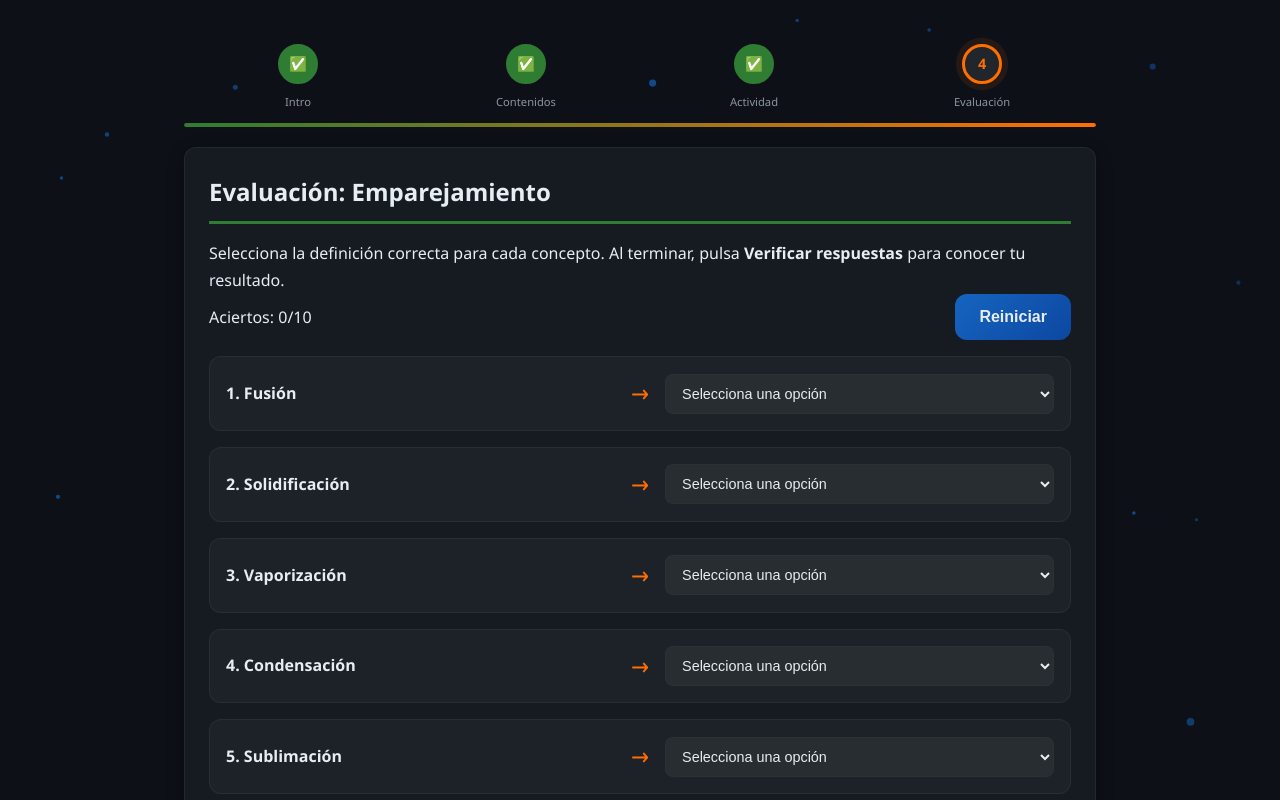
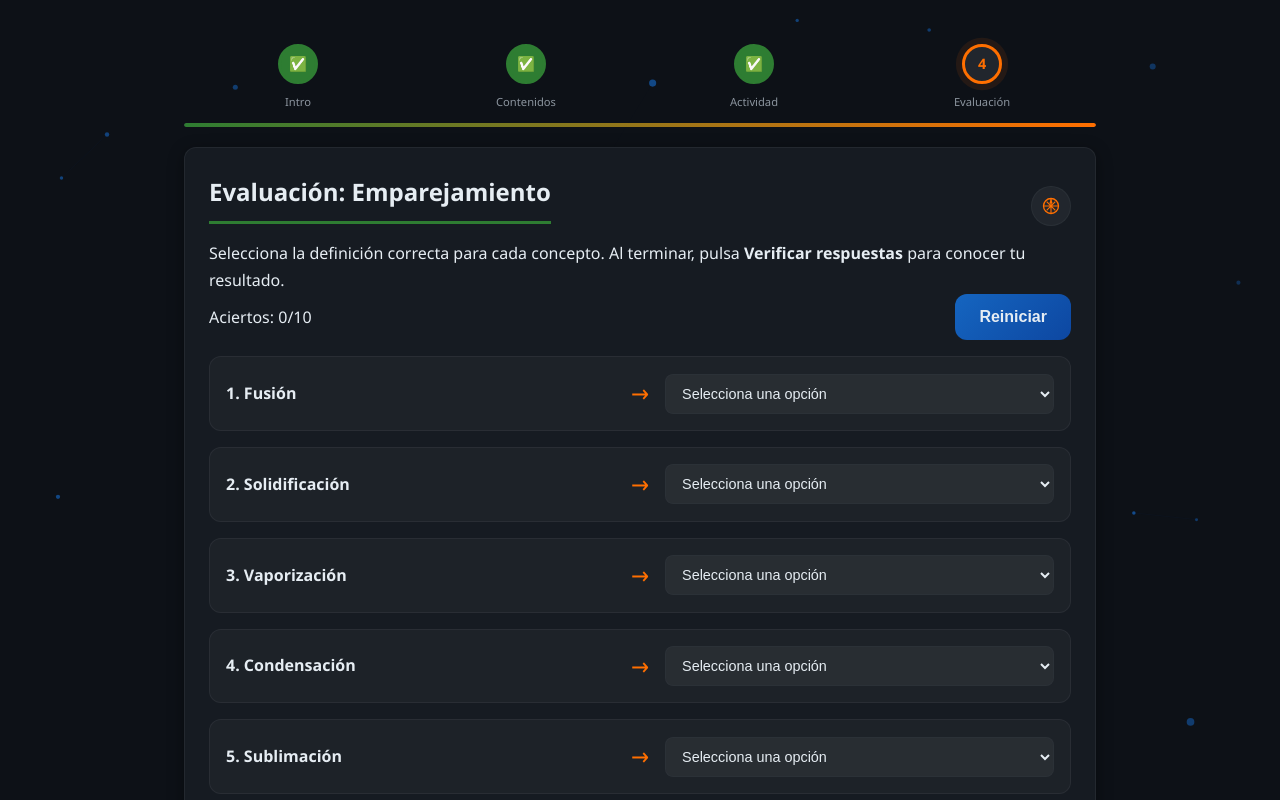
Before and after one commit to martinz10one/ova-cambios-materia, a Vue app: page /paso4 in a window 1280 px wide. Shown: the top 800 px of the page. Built offline with nearby package versions, Linux system fonts and the light colour scheme.

Commit message:
cambios ruleta

```diff
--- a/src/views/Paso4View.vue
+++ b/src/views/Paso4View.vue
@@ -5,11 +5,32 @@
 
     <div class="contenido-interior">
       <section class="tarjeta">
-        <h2 class="titulo-seccion">Evaluación: Emparejamiento</h2>
+        <div class="titulo-seccion-row">
+          <h2 class="titulo-seccion">Evaluación: Emparejamiento</h2>
+          <button
+            class="boton-icono-ruleta"
+            :class="{ activo: mostrarRuleta }"
+            :title="mostrarRuleta ? 'Ocultar ruleta' : 'Mostrar ruleta'"
+            aria-label="Ruleta de participación"
+            @click="mostrarRuleta = !mostrarRuleta"
+          >
+            <svg width="20" height="20" viewBox="0 0 24 24" fill="none">
+              <circle cx="12" cy="12" r="9" stroke="currentColor" stroke-width="1.6"/>
+              <path d="M12 3 L12 21 M3 12 L21 12 M6.8 6.8 L17.2 17.2 M17.2 6.8 L6.8 17.2" stroke="currentColor" stroke-width="1.3"/>
+              <path d="M12 3 L14 9 L10 9 Z" fill="currentColor"/>
+            </svg>
+          </button>
+        </div>
         <p class="intro-descripcion">
           Selecciona la definición correcta para cada concepto. Al terminar, pulsa
           <strong>Verificar respuestas</strong> para conocer tu resultado.
         </p>
+
+        <transition name="ruleta">
+          <div v-if="mostrarRuleta" class="ruleta-contenedor">
+            <Ruleta />
+          </div>
+        </transition>
 
         <div class="juego-header">
           <div class="juego-info">
@@ -134,10 +155,11 @@ import { ref, computed, onMounted, onBeforeUnmount } from 'vue'
 import gsap from 'gsap'
 import ParticleBackground from '../components/ParticleBackground.vue'
 import ProgressBar from '../components/ProgressBar.vue'
+import Ruleta from '../components/Ruleta.vue'
 
 export default {
   name: 'Paso4View',
-  components: { ParticleBackground, ProgressBar },
+  components: { ParticleBackground, ProgressBar, Ruleta },
   setup() {
     const opcionesEmparejamiento = [
       'Paso de sólido a líquido al ganar calor',
@@ -169,6 +191,7 @@ export default {
 
     const verificadoEmparejamiento = ref(false)
     const aciertosEmparejamiento = ref(0)
+    const mostrarRuleta = ref(false)
 
     const opcionesUsadas = computed(() => new Set(emparejamiento.value.filter(i => i.seleccion !== null).map(i => i.seleccion)))
 
@@ -279,13 +302,62 @@ export default {
       reiniciarEmparejamiento,
       alEditarEmparejamiento,
       responderVf,
-      reiniciarVf
+      reiniciarVf,
+      mostrarRuleta
     }
   }
 }
 </script>
 
 <style scoped>
+.titulo-seccion-row {
+  display: flex;
+  align-items: center;
+  justify-content: space-between;
+  gap: var(--espaciado-mediano);
+}
+
+.boton-icono-ruleta {
+  flex-shrink: 0;
+  width: 40px;
+  height: 40px;
+  border-radius: 50%;
+  border: 1px solid rgba(48, 54, 61, 0.6);
+  background: rgba(255, 255, 255, 0.05);
+  color: var(--color-accento);
+  cursor: pointer;
+  display: flex;
+  align-items: center;
+  justify-content: center;
+  transition: var(--transition);
+}
+
+.boton-icono-ruleta:hover {
+  background: rgba(255, 255, 255, 0.1);
+  color: var(--color-blanco);
+  transform: rotate(90deg);
+}
+
+.boton-icono-ruleta.activo {
+  background: rgba(255, 111, 0, 0.15);
+  border-color: rgba(255, 111, 0, 0.5);
+}
+
+.ruleta-contenedor {
+  margin-bottom: var(--espaciado-grande);
+}
+
+.ruleta-enter-active,
+.ruleta-leave-active {
+  transition: opacity 0.3s ease, transform 0.3s ease;
+}
+
+.ruleta-enter-from,
+.ruleta-leave-to {
+  opacity: 0;
+  transform: translateY(-10px);
+}
+
 .opcion-vf-label.seleccionada {
   border-color: var(--color-secundario);
   background: rgba(21, 101, 192, 0.15);
```
Also changed, not shown: 5 other files (tests, documents, lock files or other folders).
